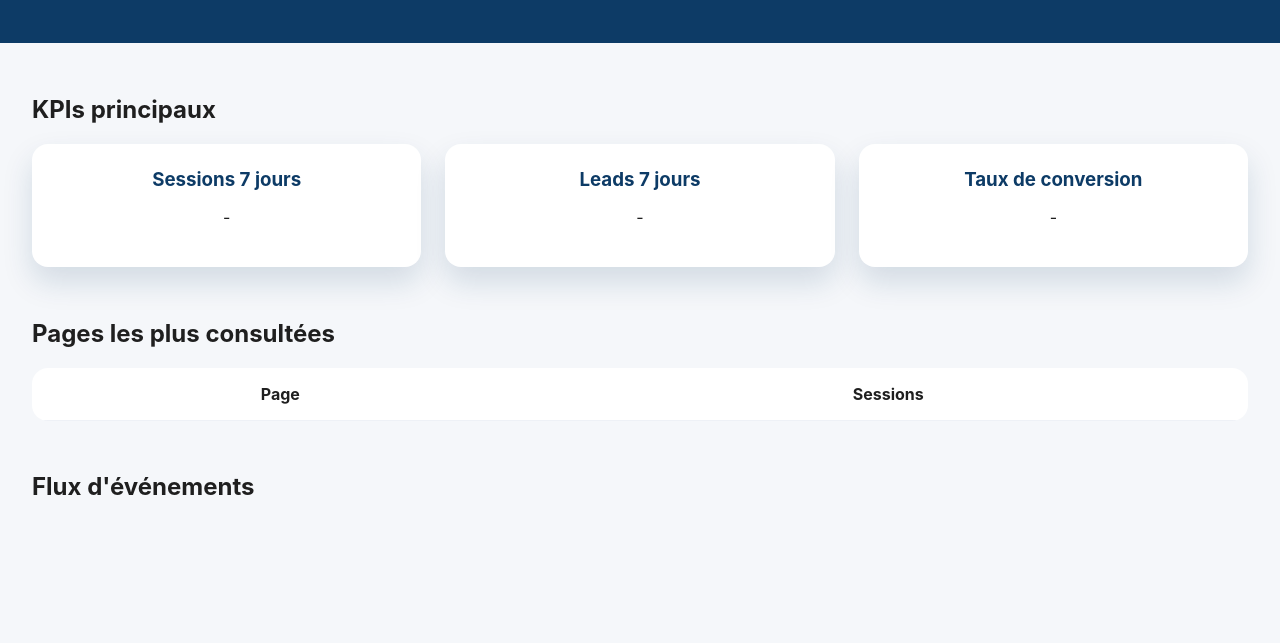
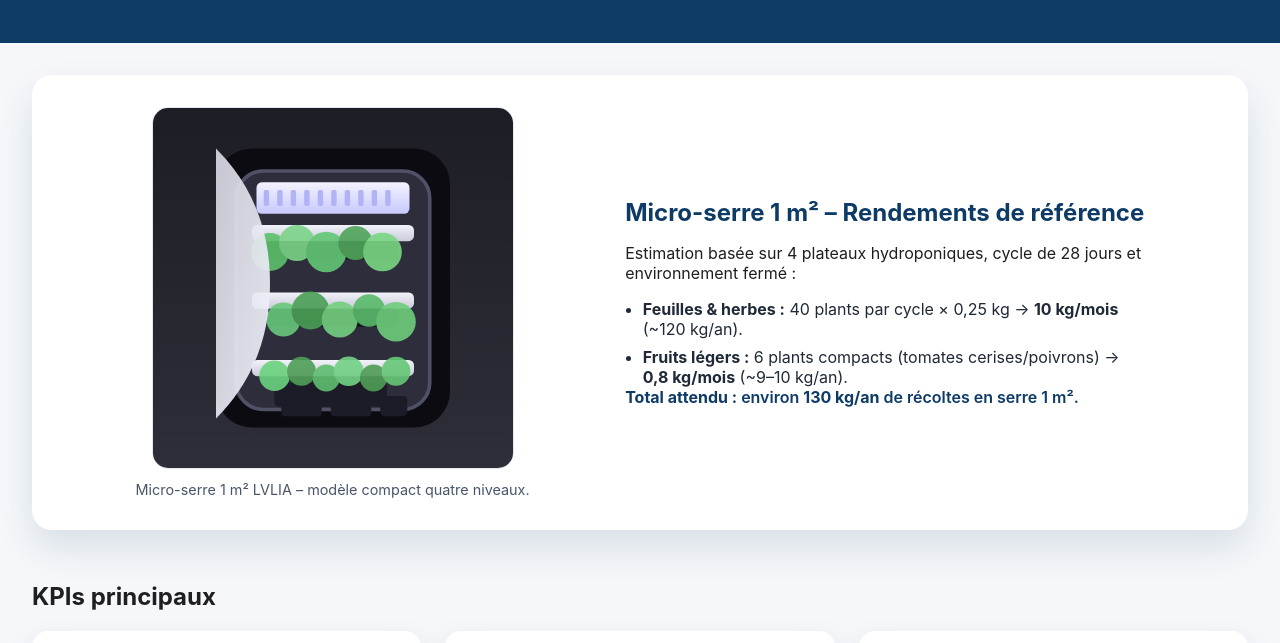
Before and after one commit to la-vida-luca/lvlia, a website: page addons/admin/dashboard.html in a window 1280 px wide. Shown: the part 87-730 px from the top of the page. Drawn offline with Linux system fonts and the light colour scheme; no server answers.

Commit message:
Add hydroponic yield visuals for 1m2 micro-serre

```diff
--- a/addons/admin/dashboard.css
+++ b/addons/admin/dashboard.css
@@ -15,6 +15,73 @@ main {
   padding: 2rem;
   display: grid;
   gap: 2rem;
+}
+
+.product-highlight {
+  background: white;
+  border-radius: 1.25rem;
+  box-shadow: 0 18px 36px rgba(13, 59, 102, 0.12);
+  padding: 2rem;
+  display: grid;
+  gap: 1.5rem;
+  grid-template-columns: 1fr 1.1fr;
+  align-items: center;
+}
+
+.product-highlight__media {
+  margin: 0;
+  display: flex;
+  flex-direction: column;
+  gap: 0.75rem;
+}
+
+.product-highlight__media img {
+  width: 100%;
+  max-width: 360px;
+  border-radius: 1rem;
+  border: 1px solid #e2e8f0;
+  align-self: center;
+}
+
+.product-highlight__media figcaption {
+  font-size: 0.9rem;
+  color: #475569;
+  text-align: center;
+}
+
+.product-highlight__details h2 {
+  margin: 0;
+  color: #0d3b66;
+}
+
+.product-highlight__details ul {
+  margin: 0;
+  padding-left: 1.1rem;
+  display: flex;
+  flex-direction: column;
+  gap: 0.5rem;
+}
+
+.product-highlight__details li {
+  color: #1f2937;
+}
+
+.product-highlight__total {
+  margin: 0;
+  font-weight: 600;
+  color: #0d3b66;
+}
+
+@media (max-width: 900px) {
+  .product-highlight {
+    grid-template-columns: 1fr;
+    text-align: center;
+  }
+
+  .product-highlight__details ul {
+    align-items: flex-start;
+    text-align: left;
+  }
 }
 
 .kpis {
--- a/addons/admin/dashboard.html
+++ b/addons/admin/dashboard.html
@@ -13,6 +13,21 @@
     <h1>Suivi commercial & analytics</h1>
   </header>
   <main id="main-content">
+    <section class="product-highlight">
+      <figure class="product-highlight__media">
+        <img src="../../assets/photos/micro-serre-1m2.svg" alt="Micro-serre 1m² LVLIA - Culture hydroponique fermée" />
+        <figcaption>Micro-serre 1&nbsp;m² LVLIA – modèle compact quatre niveaux.</figcaption>
+      </figure>
+      <div class="product-highlight__details">
+        <h2>Micro-serre 1&nbsp;m² – Rendements de référence</h2>
+        <p>Estimation basée sur 4 plateaux hydroponiques, cycle de 28 jours et environnement fermé :</p>
+        <ul>
+          <li><strong>Feuilles & herbes :</strong> 40 plants par cycle × 0,25&nbsp;kg → <strong>10&nbsp;kg/mois</strong> (~120&nbsp;kg/an).</li>
+          <li><strong>Fruits légers :</strong> 6 plants compacts (tomates cerises/poivrons) → <strong>0,8&nbsp;kg/mois</strong> (~9–10&nbsp;kg/an).</li>
+        </ul>
+        <p class="product-highlight__total"><strong>Total attendu :</strong> environ <strong>130&nbsp;kg/an</strong> de récoltes en serre 1&nbsp;m².</p>
+      </div>
+    </section>
     <section>
       <h2>KPIs principaux</h2>
       <div class="kpis" id="kpis">
--- a/assets/style.css
+++ b/assets/style.css
@@ -20,6 +20,11 @@ html,body{margin:0;padding:0;background:var(--bg);color:var(--fg);font-family:'I
 .card{background:var(--card);border:1px solid var(--line);border-radius:12px;box-shadow:0 8px 24px rgba(2,6,23,.06);padding:20px}
 .card a{text-decoration:none;color:inherit}
 .card a:hover h2{color:var(--brand)}
+.yield-highlight{background:#F0FDF4;border:1px solid #bbf7d0;border-radius:14px;padding:18px;margin:20px 0;display:flex;flex-direction:column;gap:12px}
+.yield-highlight h3{margin:0;color:var(--brand)}
+.yield-highlight ul{margin:0;padding-left:20px;display:flex;flex-direction:column;gap:8px}
+.yield-highlight li{color:var(--fg)}
+.yield-highlight .yield-total{margin:0;color:var(--muted);font-weight:600}
 .grid{display:grid;gap:24px}
 .grid-3{grid-template-columns:repeat(3,minmax(0,1fr))}
 .grid-2{grid-template-columns:repeat(2,minmax(0,1fr))}
```
Also changed, not shown: kit-particuliers.html (+10 -1 lines), assets/photos/micro-serre-1m2.svg (added).
